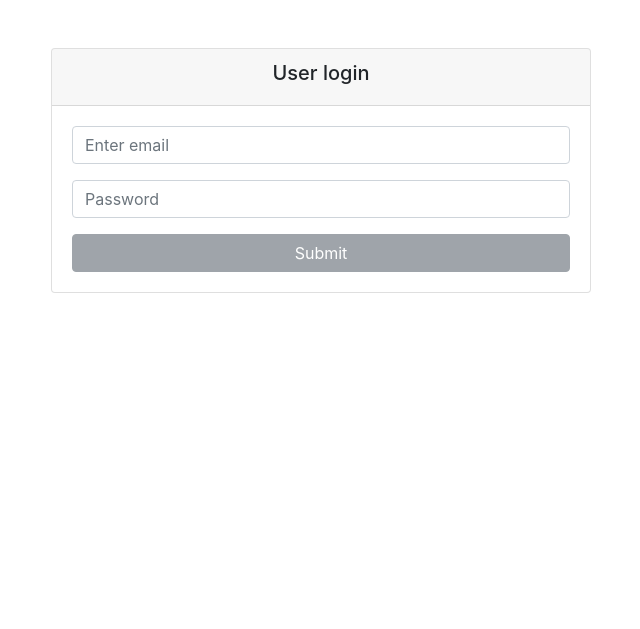
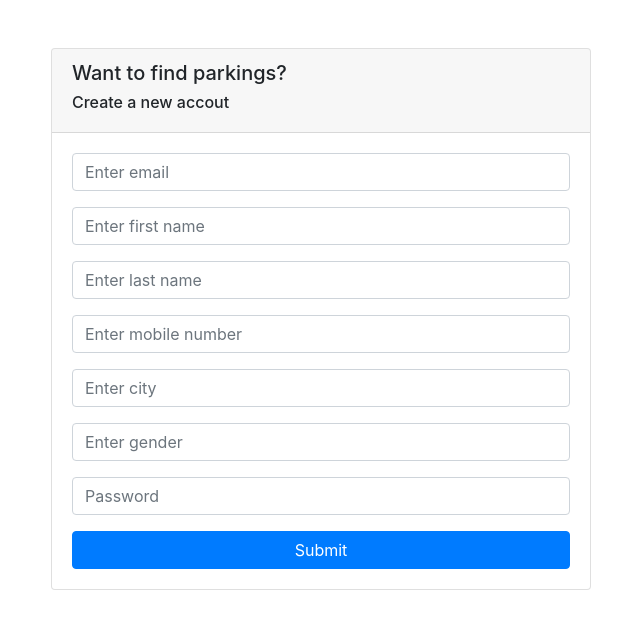
Before and after one commit to gsk-git/gauthamsevar, a Flask app: template flaskr/templates/index.html in a window 1280 px wide. Shown: the part 56-685 px from the top of the page, without its empty margins (319-959 px from the left). Run offline with Flask 3, Linux system fonts and the light colour scheme; the template is opened without the code that fills it, so the values that code supplies are empty.

Commit message:
everything happens for a reason

```diff
--- a/flaskr/app.py
+++ b/flaskr/app.py
@@ -1,14 +1,42 @@
 import os
-from flask import Flask, render_template
+import uuid
+from flask import Flask, render_template, request as req, redirect, url_for
 from views import views
-from db import insertQuery
-import uuid
+import db
+
 
 app = Flask(__name__)
 
-@app.route('/locate')
+@app.route('/')
 def homepage():
     return render_template('index.html')
+
+@app.route('/admin')
+def admin():
+    return "Voila  you got it!"
+
+@app.route('/submit', methods=['POST'])
+def fetchData():
+    email = req.form['email-id']
+    fname = req.form['firstName']
+    lname = req.form['lastName']
+    mobile = req.form['mobile']
+    city = req.form['city']
+    gen = req.form['gender']
+    pswd = req.form['password']
+    id = str(uuid.uuid4())
+    formData = {
+        "lname": lname,
+        "fname": fname,
+        "email": email,
+        "city": city,
+        "gen": gen,
+        "mobile": mobile,
+        "pswd": pswd,
+        "uuid": id
+    }
+    db.insertQuery(id, lname, fname, email, city, gen, mobile, pswd)
+    return redirect('/')
 
 @app.route('/admin')
 def profile():
--- a/flaskr/templates/index.html
+++ b/flaskr/templates/index.html
@@ -21,30 +21,47 @@
       <div class="collapse navbar-collapse" id="navbarSupportedContent">
         <ul class="navbar-nav mr-auto">
           <li class="nav-item active">
-            <a class="nav-link" href="#">Locate</a>
+            <a class="nav-link" href=locate>Locate</a>
           </li>
           <li class="nav-item">
-            <a class="nav-link" href="#">Console</a>
+            <a class="nav-link" href=admin>Console</a>
           </li>
         </ul>
       </div>
     </nav>
+
     <div class="container mt-5 rouded">
       <div class="row justify-content-center">
         <div class="col-md-6">
           <div class="card">
             <div class="card-header">
-              <h5 class="text-center">User login</h5>
+              <h5 class="text-left">Want to find parkings?</h5>
+              <h6 class="text-left">Create a new accout</h6>
             </div>
             <div class="card-body">
-              <form>
+              <form action="/submit" method="post">
                 <div class="form-group">
-                  <input type="email" class="form-control" id="email" placeholder="Enter email">
+                  <input name="email-id" type="email" class="form-control" placeholder="Enter email">
                 </div>
                 <div class="form-group">
-                  <input type="password" class="form-control" id="password" placeholder="Password">
+                  <input name="firstName" type="text" class="form-control" placeholder="Enter first name">
                 </div>
-              <input type="submit" class="btn btn-secondary btn-block" disabled value="Submit">
+                <div class="form-group">
+                  <input name="lastName" type="text" class="form-control" placeholder="Enter last name">
+                </div>
+                <div class="form-group">
+                  <input name="mobile" type="phone" class="form-control" placeholder="Enter mobile number">
+                </div>
+                <div class="form-group">
+                  <input name="city" type="text" class="form-control" placeholder="Enter city">
+                </div>
+                <div class="form-group">
+                  <input name="gender" type="text" class="form-control" placeholder="Enter gender">
+                </div>
+                <div class="form-group">
+                  <input name="password" type="password" class="form-control" id="password" placeholder="Password">
+                </div>
+              <input type="submit" class="btn btn-primary btn-block" value="Submit">
               </form>
             </div>
           </div>
```
Also changed, not shown: flaskr/db.py (+10 -18 lines).
